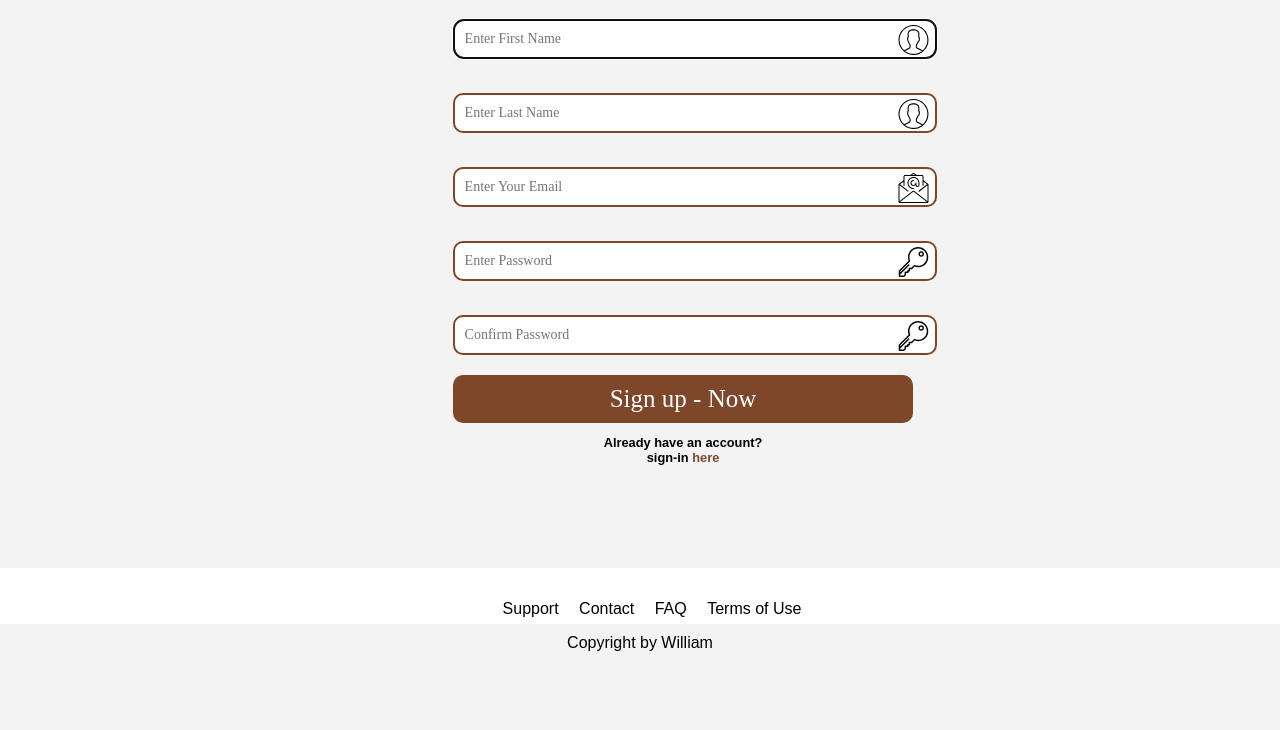
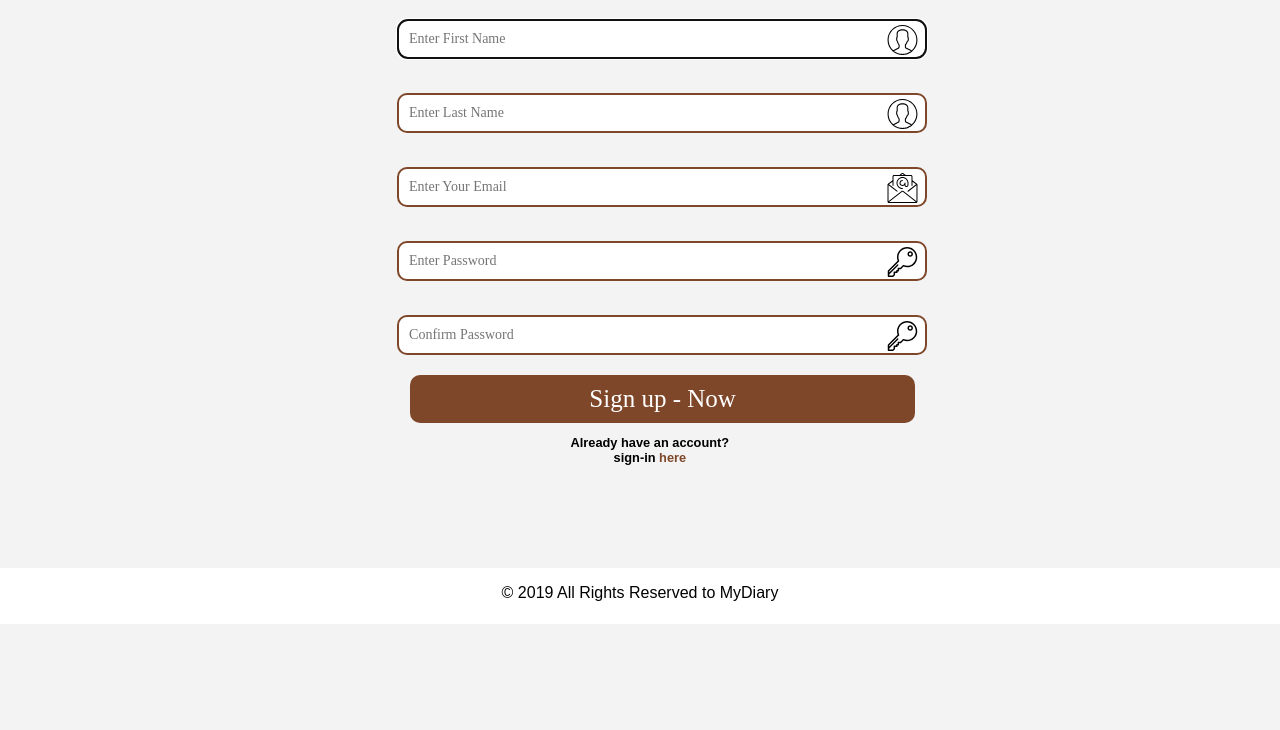
Before and after one commit to T2Wil/MyDiary, a website: page UI/pages/signup.html in a window 1280 px wide. Shown: the part 176-906 px from the top of the page. After the commit the page ends 800 px from the top, so only its background shows below. Drawn offline with Linux system fonts and the light colour scheme.

Commit message:
bg(UI-Templates-signup): Make signup page elements proportional: Add styles to inputs [Finishes 169089696]

```diff
--- a/UI/css/signup.css
+++ b/UI/css/signup.css
@@ -1,10 +1,13 @@
 @import url("./index.css");
-
+html,body{
+    height: 100%;
+    width: 100%;
+}
 .form-signup{
-    margin-left: 8%;
+    margin-left: 1%;
     margin-right: 20%;
     margin-top: 2%;
-    height: 100%;
+    height: 80%;
 }
 .title{
     font-family: Oswald;
@@ -30,13 +33,16 @@ form .icon-small{
     left: 25%;
 }
 
-.icon-small,form input,.title{
+form .icon-small,form input,.title{
     margin-left: 38%;
     width: 50%;
 }
 form .btn{
     background: #7E4729;
-    margin-top: 1.25rem;
+    position: relative;
+    top: 1.25rem;
+    left: 0.8rem;
+    margin-bottom: 2rem;
 }
 .form-signup .title{
     position: relative;
@@ -69,10 +75,7 @@ p{
 .form-signup p a{
     color: #7E4729;
 }
-footer{
-    background: white;
-    margin:0px;
-}
+
 @media(max-width:480px){
     html{
         font-size: 12px;
--- a/UI/pages/signup.html
+++ b/UI/pages/signup.html
@@ -7,7 +7,7 @@
   	<meta name="author" content="T william">
     <meta name="viewport" content="width=device-width, initial-scale=1.0">
     <meta http-equiv="X-UA-Compatible" content="ie=edge">
-    <title>SIGN UP</title>
+    <title>SIGN UP | MyDiary</title>
     <link rel="stylesheet" href="../css/signup.css">
 </head>
 <body>
@@ -22,7 +22,7 @@
     </header>
     <div class="form-signup">
         <span class="title">Sign up</span>
-        <form action="signup.html">
+        <form action="dashboard.html">
             <img src="../assets/user.svg" alt="" class="icon-small">
             <input type="text" name="firstName" id="firstName" placeholder="Enter First Name" autofocus>
             <img src="../assets/user.svg" alt="" class="icon-small">
@@ -41,14 +41,7 @@
         </p>
     </div>
     <footer>
-        <ul>
-            <li>Support</li>
-            <li>Contact</li>
-            <li>FAQ</li>
-            <li>Terms of Use</li>
-        </ul>
-
-        <span>Copyright by William</span>
+        <span>© 2019 All Rights Reserved to MyDiary</span>
     </footer>
 </body>
 </html>
```
